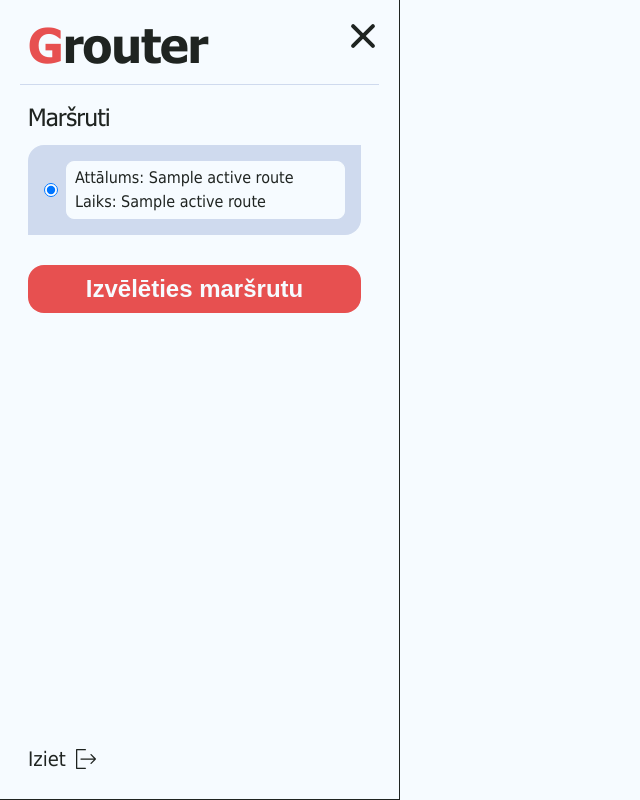
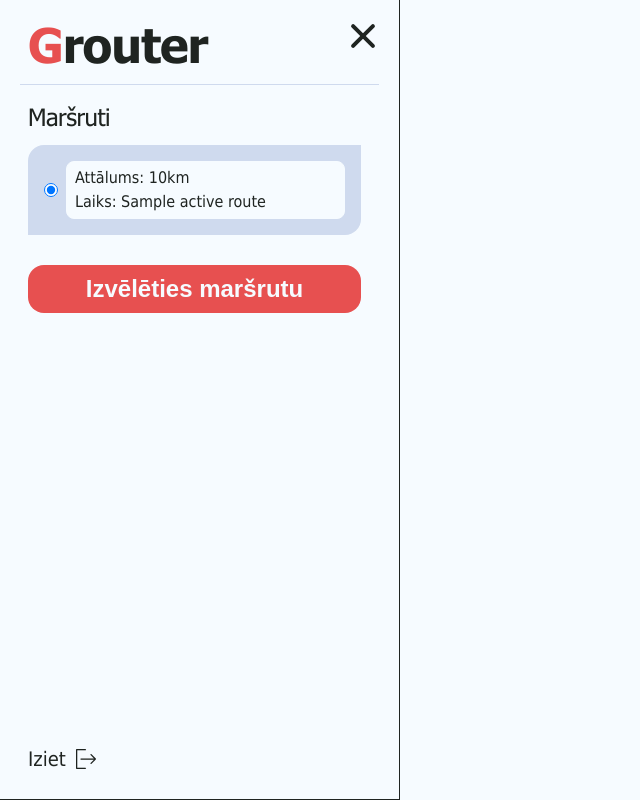
Before and after one commit to Energy14/grouter, a Flask app: template templates/courier_view.html in a window 1280 px wide. Shown: the whole page, without its empty margins (0-640 px from the left). Run offline with Flask 3, Linux system fonts and the light colour scheme; the template is opened without the code that fills it: most values are stand-ins (such as "Sample title", 1, 10 or a date in 2020); some libraries are stand-ins or nearby versions.

Commit message:
Changed distance from m to km

```diff
--- a/static/css/menu.css
+++ b/static/css/menu.css
@@ -18,7 +18,9 @@
 
 .menu.open {
   height: 100vh;
-  width: 400px;
+  width: 100vw;
+  min-width: 300px;
+  max-width: 400px;
   border-radius: 0;
   padding: 20px;
   border-color: var(--primary-color);
--- a/templates/courier_view.html
+++ b/templates/courier_view.html
@@ -50,7 +50,7 @@
                   class="menu-content__body-input"
               />
               <label for="route-{{ active_route[0] }}" class="menu-content__body-label">
-                Attālums: {{ active_route[1] }}<br>Laiks: {{ active_route[2] }}
+                Attālums: {{ active_route[1] / 1000 }}km<br>Laiks: {{ active_route[2] }}
               </label>
             </div>
           {% endfor %}
```
